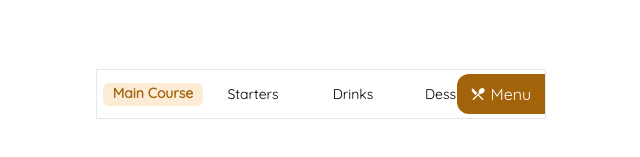
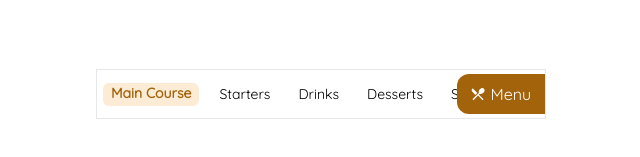
Before and after one commit to Abhishree881/mud-cups, a React (Create React App) app: page /1 in a window 1280 px wide. Shown: the part 681-838 px from the top of the page, without its empty margins (319-959 px from the left). Built offline with nearby package versions, Linux system fonts and the light colour scheme; a web font is replaced by a local one.

Commit message:
Fixed the gap issue

```diff
--- a/src/components/sampleData.jsx
+++ b/src/components/sampleData.jsx
@@ -127,6 +127,11 @@ const SampleData = [
         index: 4,
         name: 'Desserts',
         items: [],
+    },
+    {
+        index: 5,
+        name: 'Salads',
+        items: [],
     }
 ]
 
--- a/src/pages/OrderPage.js
+++ b/src/pages/OrderPage.js
@@ -81,9 +81,9 @@ function OrderPage() {
 
             </div>
             <div className='fixed z-[100] h-[50px] border w-full bottom-[0] flex items-center max-w-[450px]'>
-                <div className='flex-[4] w-full h-full flex overflow-scroll pl-[6px]'>
+                <div className='flex-[4] w-full h-full flex overflow-scroll pl-[6px] gap-[12px]'>
                     {SampleData.map((index) => {
-                        return <div className='w-fit flex items-center text-[14px] justify-center h-full' onClick={() => setActiveCategoryIndex(index.index)}><span className={`min-w-[100px] text-center ${activeCategoryIndex === index.index && 'bg-[#fcecd5] text-[#a2630b] font-[600] px-[8px] pb-[2px] rounded-[6px]'}`}>{index.name}</span></div>
+                        return <div className='w-fit flex items-center text-[14px] justify-center h-full' onClick={() => setActiveCategoryIndex(index.index)}><span className={`w-fit whitespace-nowrap px-[8px] text-center ${activeCategoryIndex === index.index && 'bg-[#fcecd5] text-[#a2630b] font-[600] pb-[2px] rounded-[6px]'}`}>{index.name}</span></div>
                     })}
                 </div>
                 <div className='flex-[1] w-full h-[40px] bg-[#a2630b] rounded-tl-[12px] rounded-bl-[12px] flex items-center justify-center gap-[4px]'>
```
